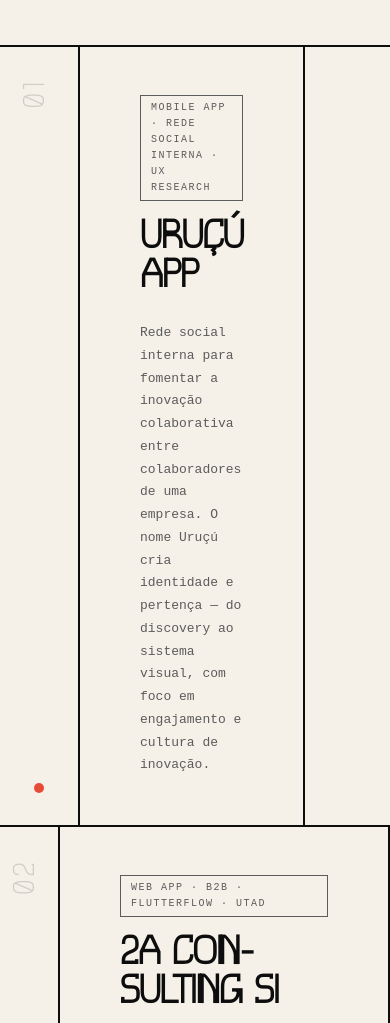
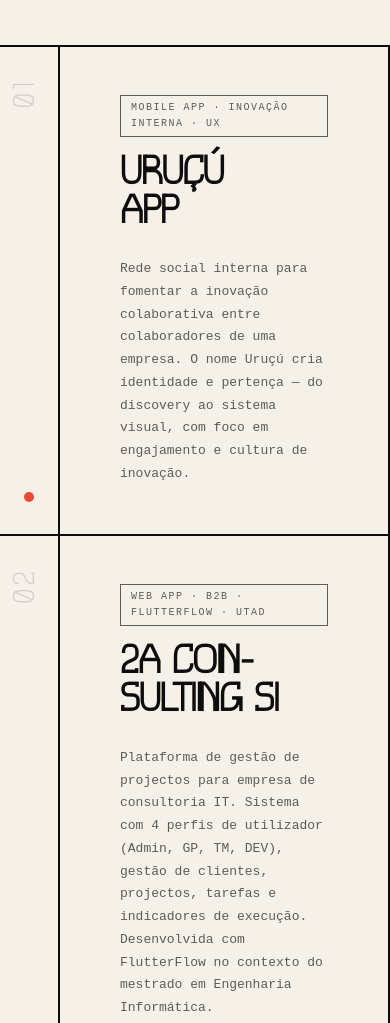
Before and after one commit to Bieldodesign/works, a plain HTML site: page portfolio.html in a window 390 px wide. Shown: the part 3210-4233 px from the top of the page. Drawn offline with Linux system fonts and the light colour scheme; a web font is replaced by a local one.

Commit message:
Fix Uruçú tag length and featured card mobile layout
Co-Authored-By: Claude Sonnet 4.6 <noreply@anthropic.com>

```diff
--- a/portfolio.html
+++ b/portfolio.html
@@ -1328,6 +1328,7 @@ body.cursor-hover #cursor-label { opacity: 1; }
   #about { grid-template-columns: 1fr; }
   .about-left { border-right: none; border-bottom: var(--border); }
   .case-card { grid-template-columns: 60px 1fr; }
+  .case-card.featured { grid-template-columns: 60px 1fr; }
   .case-card .case-meta { display: none; }
   .about-axes { grid-template-columns: 1fr; }
   .gallery-grid { grid-template-columns: 1fr 1fr; }
@@ -1466,7 +1467,7 @@ body.cursor-hover #cursor-label { opacity: 1; }
       <div class="case-dot"></div>
     </div>
     <div class="case-body">
-      <div class="case-tag" data-pt="Mobile App · Rede Social Interna · UX Research" data-en="Mobile App · Internal Social Network · UX Research">Mobile App · Rede Social Interna · UX Research</div>
+      <div class="case-tag" data-pt="Mobile App · Inovação Interna · UX" data-en="Mobile App · Internal Innovation · UX">Mobile App · Inovação Interna · UX</div>
       <h2 class="case-title" data-pt="Uruçú<br>App" data-en="Uruçú<br>App">Uruçú<br>App</h2>
       <p class="case-desc" data-pt="Rede social interna para fomentar a inovação colaborativa entre colaboradores de uma empresa. O nome Uruçú cria identidade e pertença — do discovery ao sistema visual, com foco em engajamento e cultura de inovação." data-en="Internal social network to foster collaborative innovation among a company's employees. The Uruçú name builds identity and belonging — from discovery to the visual system, focused on engagement and innovation culture.">
         Rede social interna para fomentar a inovação colaborativa entre colaboradores de uma empresa. O nome Uruçú cria identidade e pertença — do discovery ao sistema visual, com foco em engajamento e cultura de inovação.
```
